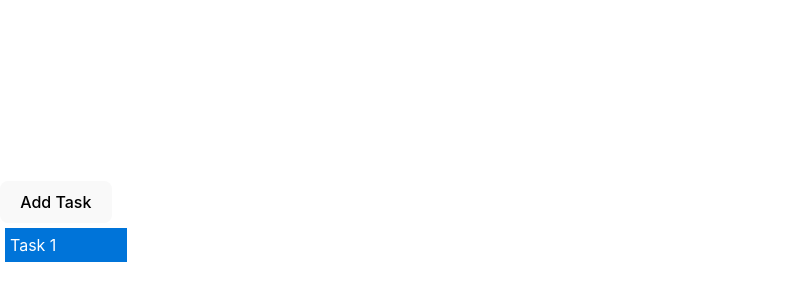
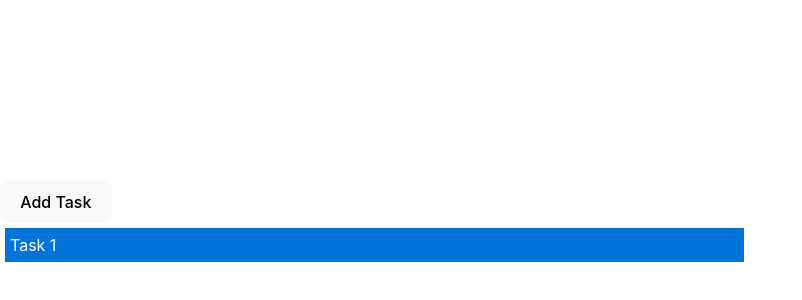
Before and after one commit to IsraelPedreira/Process-scheduling-simulator, a React (Vite) app: page / in a window 1280 px wide. Shown: the part 176-476 px from the top of the page, without its empty margins (0-802 px from the left). Built offline with nearby package versions, Linux system fonts and the light colour scheme.

Commit message:
Fix: final width of progress bar
Fixed issue where final width of progress bar would be 100% of width of
parent container, instead of proportional to task individual duration

```diff
--- a/src/App.jsx
+++ b/src/App.jsx
@@ -10,10 +10,12 @@ const App = () => {
   // ]);
 	const [tasks, setTasks] = useState([]);
   const addTask = () => {
+		const randomWidth = Math.floor(Math.random() * 60 + 20)
+		console.log(randomWidth) // FIX remove
     const newTask = {
       id: tasks.length + 1,
       name: `Task ${tasks.length + 1}`,
-      duration: '40%',
+      duration: randomWidth // random duration 20-80 (TOTAL RANGE: 0-100)
     };
     setTasks([...tasks, newTask]);
   };
--- a/src/GanttChart.css
+++ b/src/GanttChart.css
@@ -1,17 +1,30 @@
+#root {
+	width: 90%;
+}
+
 .gantt-bar {
   background-color: #0074d9;
   color: white;
   padding: 5px;
   margin: 5px;
-  width: 0; /* Initialize width to 0 */
-  animation: growWidth 1s ease forwards; /* Use CSS animation */
 }
 
-@keyframes growWidth {
+/* animation handling code */
+/* see http://reactcommunity.org/react-transition-group/css-transition */
+
+.gantt-bar-enter {
+	width: 0;
+}
+
+.gantt-bar-exit {
+	width: 100%; /* grow to (relative) width of 100% of parent container */
+}
+
+@keyframes progress {
   from {
-    width: 0;
+	width: 0;
   }
   to {
-    width: 100%; /* Set the width to 100% at the end of the animation */
+	width: 100%; /* grow to (relative) width of 100% of parent container */
   }
 }
--- a/src/GanttChart.jsx
+++ b/src/GanttChart.jsx
@@ -2,16 +2,25 @@ import React, { useState, useEffect } from 'react';
 import { CSSTransition, TransitionGroup } from 'react-transition-group';
 import './GanttChart.css'; // Import your CSS styles
 
+// if task duration = k (percent) then time = animation duration / speed
+const speed = 10 // 10% per second
+
 const GanttChart = ({ tasks }) => {
   return (
+	  // timeout is the maximum duration of animation before it is removed from the DOM
     <div className="gantt-container">
       <TransitionGroup>
         {tasks.map((task) => (
-          <CSSTransition key={task.id} timeout={100} classNames="task">
-            <div className="gantt-bar" style={{ width: task.duration }}>
-              {task.name}
-            </div>
-          </CSSTransition>
+			<div key={task.id} style={{width: `${task.duration}%`}}>
+			  <CSSTransition timeout={10000} classNames="task">
+				<div className="gantt-bar"
+				style={{
+					animation: `progress ${task.duration / speed}s linear`
+				}}>
+				  {task.name}
+				</div>
+			  </CSSTransition>
+			</div>
         ))}
       </TransitionGroup>
     </div>
--- a/src/main.jsx
+++ b/src/main.jsx
@@ -1,5 +1,5 @@
 import React, { useState, useEffect } from 'react';
-import ReactDOM from 'react-dom'
+import ReactDOM from 'react-dom/client'
 import App from './App.jsx'
 import './index.css'
 import './GanttChart.css'
```
